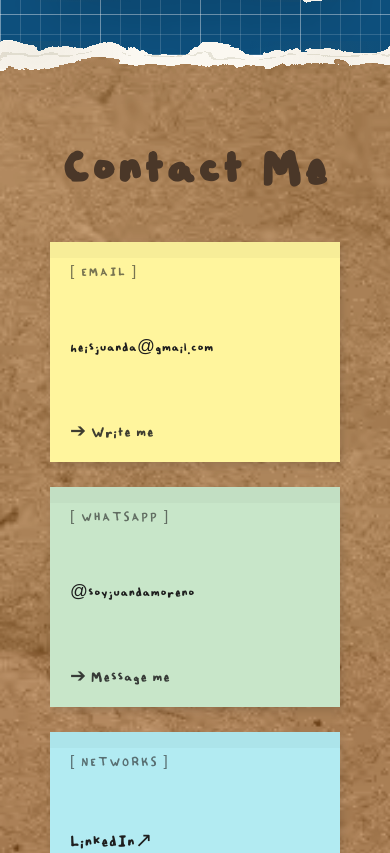
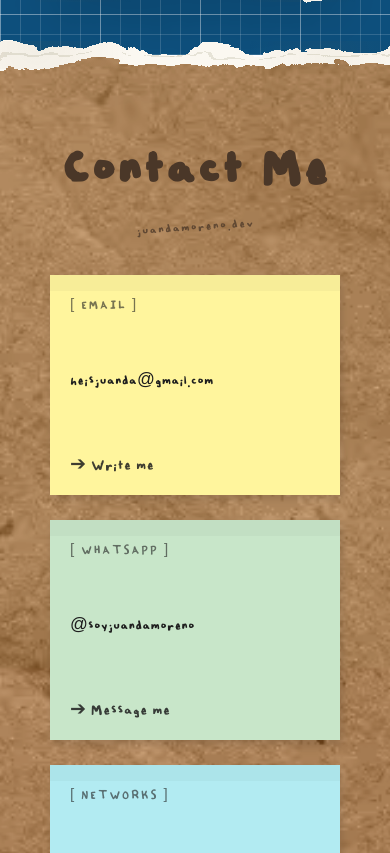
Before and after one commit to heisjuanda/personal-portfolio, a React (Vite) app: page / in a window 390 px wide. Shown: the part 6880-7733 px from the top of the page. Built offline with nearby package versions, Linux system fonts and the light colour scheme.

Commit message:
add known as juandamoreno

```diff
--- a/src/build-info.js
+++ b/src/build-info.js
@@ -1,2 +1,2 @@
 // Generated by scripts/generate-seo-dates.mjs — do not edit by hand.
-export const LAST_MODIFIED = "2026-09-19T15:02:19-05:00";
+export const LAST_MODIFIED = "2026-09-19T15:10:02-05:00";
--- a/src/routes.seo.js
+++ b/src/routes.seo.js
@@ -22,6 +22,7 @@
     "Juanda Moreno",
     "heisjuanda",
     "soyjuandamoreno",
+    "juandamoreno",
   ],
   // The site is written in English. These Spanish equivalents are metadata
   // only — they help Spanish-speaking searchers and AI assistants resolve
--- a/src/views/Contact/Contact.css
+++ b/src/views/Contact/Contact.css
@@ -34,9 +34,22 @@
 
 .contact__title-wrapper {
   display: flex;
+  flex-direction: column;
   align-items: center;
   justify-content: center;
+  gap: 18px;
   flex-shrink: 0;
+}
+
+.contact .contact__domain {
+  margin: 0;
+  font-family: var(--font-sharpie);
+  font-size: 1.1rem;
+  letter-spacing: 1px;
+  color: var(--color-primary-font);
+  opacity: 0.75;
+  transform: rotate(-4deg);
+  white-space: nowrap;
 }
 
 .contact .contact__title {
@@ -205,6 +218,10 @@
     font-size: 65px;
     text-align: center;
     width: auto;
+  }
+
+  .contact .contact__domain {
+    font-size: 1rem;
   }
 
   .contact__notes-grid {
--- a/src/views/Contact/Contact.jsx
+++ b/src/views/Contact/Contact.jsx
@@ -14,6 +14,7 @@
       <div className="contact__container">
         <div className="contact__title-wrapper">
           <h2 className="contact__title">Contact Me</h2>
+          <p className="contact__domain">juandamoreno.dev</p>
         </div>
 
         <div className="contact__notes-grid">
```
